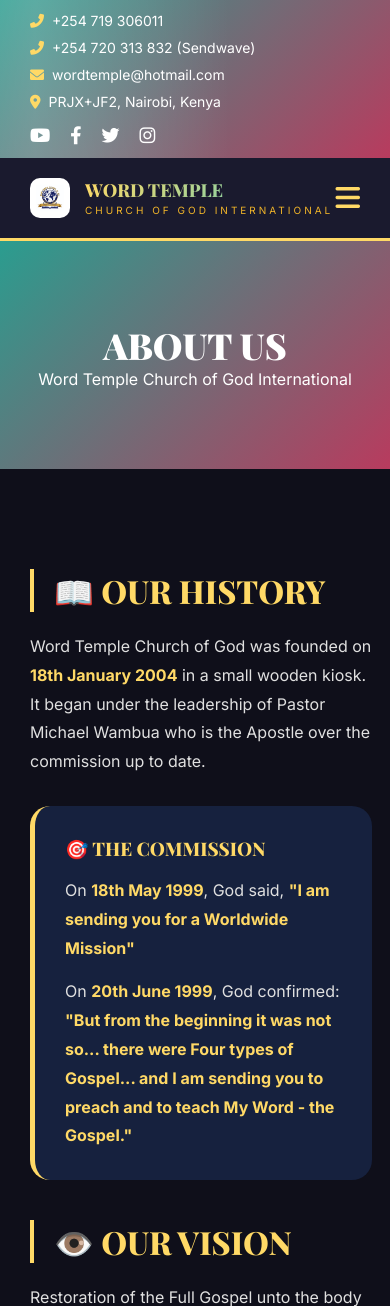
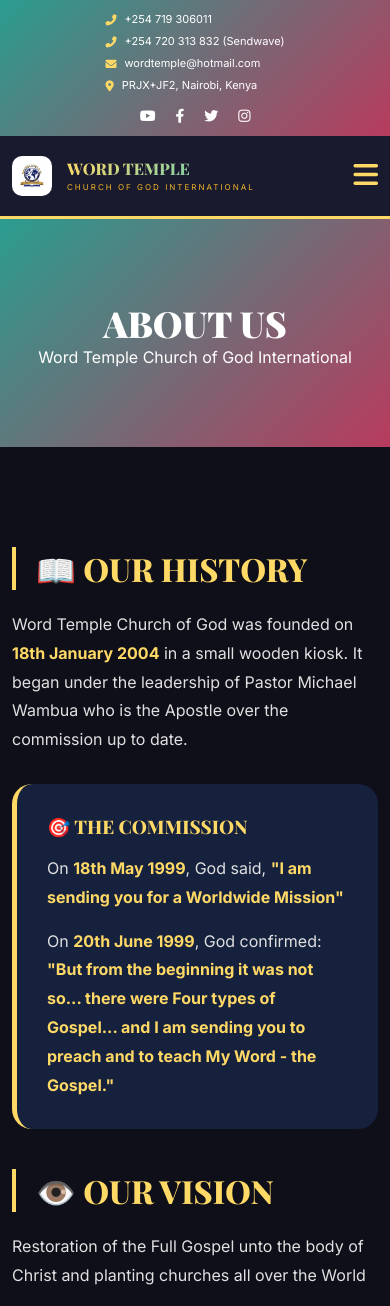
Before and after one commit to janetakinyi/wordtemple-website, a Flask app: page /about in a window 390 px wide. Shown: the top 1306 px of the page. Run offline with Flask 3, Linux system fonts and the light colour scheme; some web fonts are replaced.

Commit message:
Complete responsive design for mobile, tablet, laptop

```diff
--- a/templates/base.html
+++ b/templates/base.html
@@ -2,7 +2,7 @@
 <html lang="en">
 <head>
     <meta charset="UTF-8">
-    <meta name="viewport" content="width=device-width, initial-scale=1.0">
+    <meta name="viewport" content="width=device-width, initial-scale=1.0, user-scalable=yes">
     <title>{{ church.name }} | {{ church.theme_2026 }}</title>
     <link href="https://fonts.googleapis.com/css2?family=Inter:wght@300;400;500;600;700;800;900&display=swap" rel="stylesheet">
     <link href="https://fonts.googleapis.com/css2?family=Playfair+Display:ital,wght@0,400;0,500;0,600;0,700;0,800;0,900;1,400&display=swap" rel="stylesheet">
@@ -54,29 +55,12 @@
             overflow: hidden;
         }
 
-        .top-bar::before {
-            content: '';
-            position: absolute;
-            top: 0;
-            left: -100%;
-            width: 100%;
-            height: 100%;
-            background: linear-gradient(90deg, transparent, rgba(255,255,255,0.2), transparent);
-            animation: shine 3s infinite;
-        }
-
-        @keyframes shine {
-            100% { left: 100%; }
-        }
-
         .top-bar .container {
             display: flex;
             justify-content: space-between;
             align-items: center;
             flex-wrap: wrap;
             gap: 15px;
-            position: relative;
-            z-index: 2;
         }
 
         .contact-info {
@@ -379,11 +342,71 @@
             opacity: 0.6;
         }
 
+        /* ===== RESPONSIVE BREAKPOINTS ===== */
+
+        /* Tablet (768px - 1024px) */
         @media (max-width: 1024px) {
-            .footer-grid { grid-template-columns: repeat(2, 1fr); }
+            .container {
+                padding: 0 20px;
+            }
+
+            .nav-menu {
+                gap: 15px;
+            }
+
+            .nav-menu a {
+                font-size: 14px;
+            }
+
+            .give-btn {
+                padding: 6px 15px !important;
+                font-size: 14px !important;
+            }
+
+            .footer-grid {
+                grid-template-columns: repeat(2, 1fr);
+                gap: 30px;
+            }
         }
 
+        /* Mobile (up to 768px) */
         @media (max-width: 768px) {
+            .container {
+                padding: 0 15px;
+            }
+
+            /* Top Bar - Stack vertically */
+            .top-bar .container {
+                flex-direction: column;
+                text-align: center;
+            }
+
+            .contact-info {
+                flex-direction: column;
+                gap: 8px;
+                justify-content: center;
+            }
+
+            .social-links {
+                justify-content: center;
+            }
+
+            /* Logo */
+            .logo-img {
+                width: 40px;
+                height: 40px;
+            }
+
+            .logo-text h1 {
+                font-size: 18px;
+            }
+
+            .logo-text p {
+                font-size: 8px;
+                letter-spacing: 2px;
+            }
+
+            /* Mobile Menu */
             .mobile-menu-toggle {
                 display: block;
             }
@@ -414,17 +437,52 @@
             .nav-menu a {
                 display: block;
                 padding: 10px;
+                font-size: 16px;
             }
 
             .give-btn {
                 display: inline-block !important;
-                margin-top: 10px;
+                margin-top: 5px;
             }
 
-            .footer-grid { grid-template-columns: 1fr; }
-            .contact-info { flex-direction: column; gap: 10px; }
-            .logo-text h1 { font-size: 18px; }
-            .logo-img { width: 40px; height: 40px; }
+            /* Footer */
+            .footer-grid {
+                grid-template-columns: 1fr;
+                gap: 25px;
+                text-align: center;
+            }
+
+            .footer-grid h3::after {
+                left: 50%;
+                transform: translateX(-50%);
+            }
+
+            .footer-grid .social-links {
+                justify-content: center;
+            }
+        }
+
+        /* Small Mobile (up to 480px) */
+        @media (max-width: 480px) {
+            .container {
+                padding: 0 12px;
+            }
+
+            .contact-info span {
+                font-size: 11px;
+            }
+
+            .social-links a {
+                font-size: 14px;
+            }
+
+            .logo-text h1 {
+                font-size: 16px;
+            }
+
+            .nav-menu {
+                top: 65px;
+            }
         }
     </style>
 </head>
@@ -459,9 +517,9 @@
             </div>
 
             <!-- Mobile Menu Toggle Button -->
-            <div class="mobile-menu-toggle" id="mobileMenuToggle">
+            <button class="mobile-menu-toggle" id="mobileMenuToggle" aria-label="Menu">
                 <i class="fas fa-bars"></i>
-            </div>
+            </button>
 
             <ul class="nav-menu" id="navMenu">
                 <li><a href="/">HOME</a></li>
@@ -539,7 +598,8 @@
         const menu = document.getElementById('navMenu');
 
         if (toggle && menu) {
-            toggle.addEventListener('click', function() {
+            toggle.addEventListener('click', function(e) {
+                e.stopPropagation();
                 menu.classList.toggle('active');
             });
 
@@ -549,6 +609,13 @@
                     menu.classList.remove('active');
                 });
             });
+
+            // Close menu when clicking outside
+            document.addEventListener('click', function(event) {
+                if (!navbar.contains(event.target)) {
+                    menu.classList.remove('active');
+                }
+            });
         }
     </script>
 </body>
```
Also changed, not shown: other parts of templates/base.html (+7 -26 lines).
